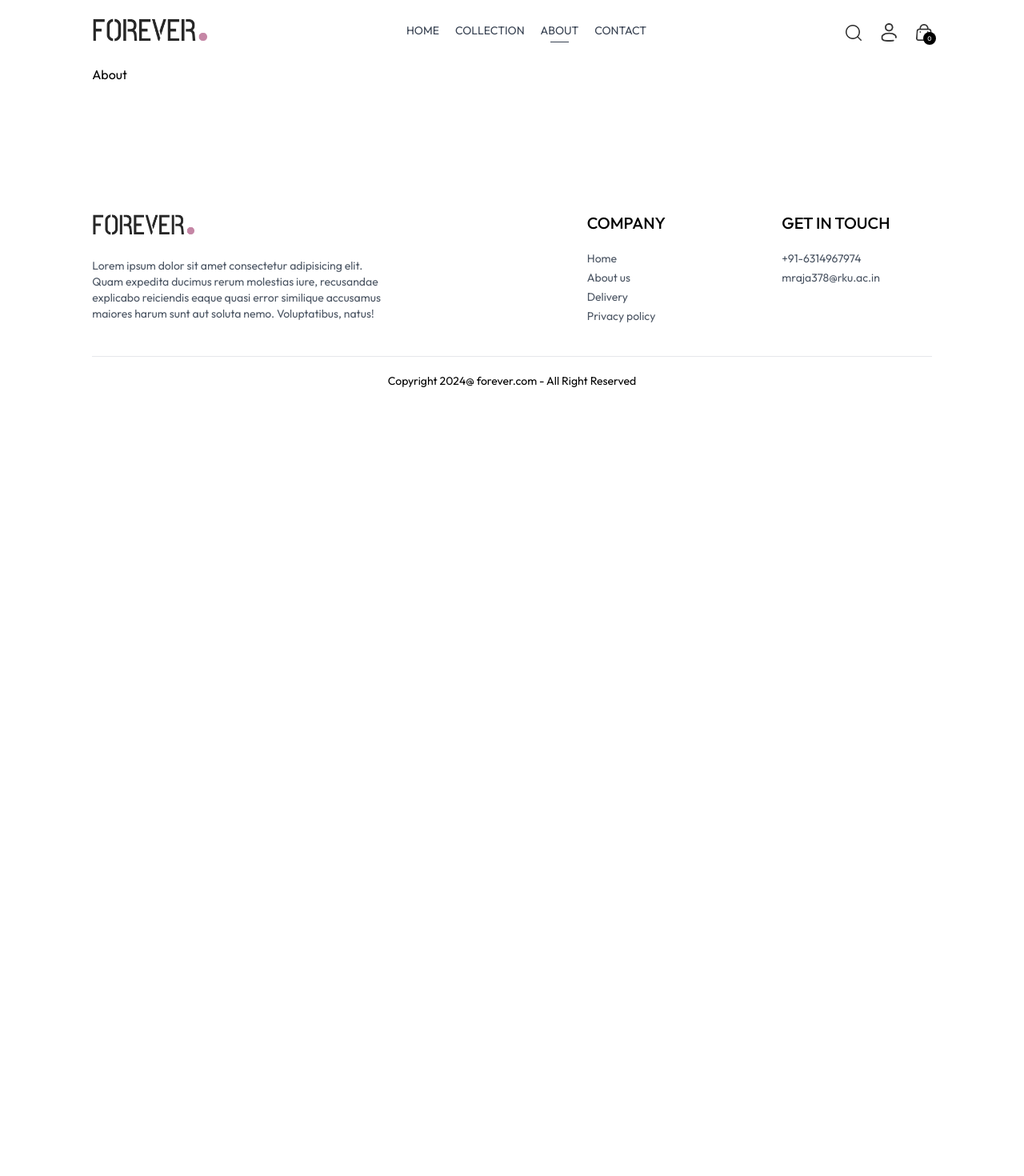
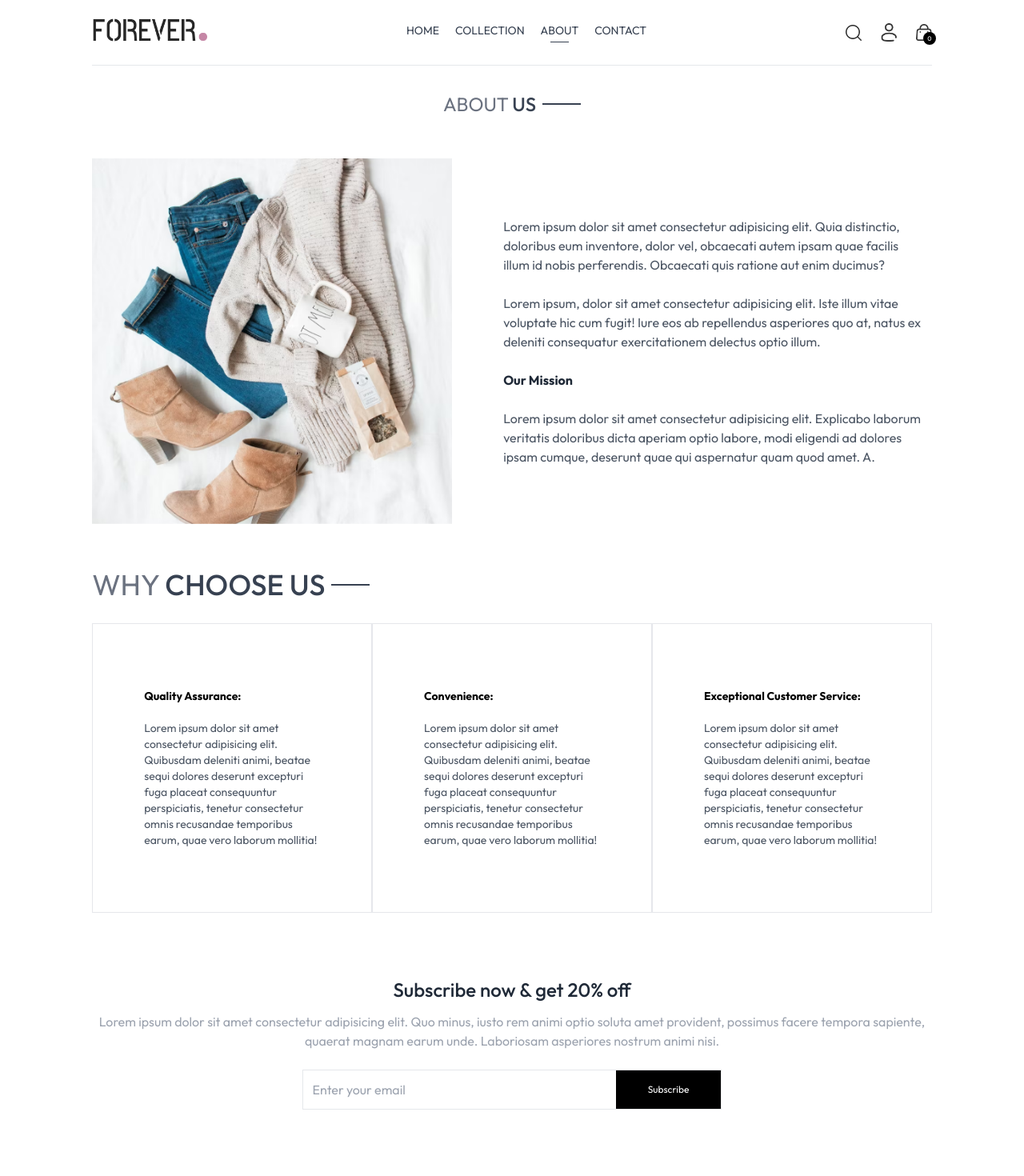
Before and after one commit to ashimraja/ecommerce, a React (Create React App) app in the folder frontend/: page /about in a window 1280 px wide. Shown: the top 1470 px of the page at 80% size. Before the commit the page ends 800 px from the top, so only its background shows below. Built offline with nearby package versions, Linux system fonts and the light colour scheme.

Commit message:
About Page

```diff
--- a/frontend/src/pages/About.jsx
+++ b/frontend/src/pages/About.jsx
@@ -1,8 +1,43 @@
 import React from 'react'
+import Title from '../components/Title'
+import { assets } from '../assests/assets'
+import NewsletterBox from '../components/NewsletterBox'
 
 const About = () => {
   return (
-    <div>About</div>
+    <div>
+      <div className="text-2xl text-center pt-8 border-t">
+        <Title text1={'ABOUT'} text2={'US'}/>
+      </div>
+      <div className="my-10 flex flex-col md:flex-row gap-16">
+        <img className='w-full md:max-w-[450px]' src={assets.about_img} alt="" />
+        <div className="flex flex-col justify-center gap-6 md:w-2/4 text-gray-600">
+          <p>Lorem ipsum dolor sit amet consectetur adipisicing elit. Quia distinctio, doloribus eum inventore, dolor vel, obcaecati autem ipsam quae facilis illum id nobis perferendis. Obcaecati quis ratione aut enim ducimus?</p>
+          <p>Lorem ipsum, dolor sit amet consectetur adipisicing elit. Iste illum vitae voluptate hic cum fugit! Iure eos ab repellendus asperiores quo at, natus ex deleniti consequatur exercitationem delectus optio illum.</p>
+          <b className='text-gray-800'>Our Mission</b>
+          <p>Lorem ipsum dolor sit amet consectetur adipisicing elit. Explicabo laborum veritatis doloribus dicta aperiam optio labore, modi eligendi ad dolores ipsam cumque, deserunt quae qui aspernatur quam quod amet. A.</p>
+        </div>
+      </div>
+
+      <div className="text-4xl py-4">
+        <Title text1={'WHY'} text2={'CHOOSE US'}/>
+      </div>
+      <div className="flex flex-col md:flex-row text-sm mb-20">
+        <div className="border px-10 md:px-16 py-8 sm:py-20 flex flex-col gap-5">
+          <b>Quality Assurance:</b>
+          <p className='text-gray-600'>Lorem ipsum dolor sit amet consectetur adipisicing elit. Quibusdam deleniti animi, beatae sequi dolores deserunt excepturi fuga placeat consequuntur perspiciatis, tenetur consectetur omnis recusandae temporibus earum, quae vero laborum mollitia!</p>
+        </div>
+        <div className="border px-10 md:px-16 py-8 sm:py-20 flex flex-col gap-5">
+          <b>Convenience:</b>
+          <p className='text-gray-600'>Lorem ipsum dolor sit amet consectetur adipisicing elit. Quibusdam deleniti animi, beatae sequi dolores deserunt excepturi fuga placeat consequuntur perspiciatis, tenetur consectetur omnis recusandae temporibus earum, quae vero laborum mollitia!</p>
+        </div>
+        <div className="border px-10 md:px-16 py-8 sm:py-20 flex flex-col gap-5">
+          <b>Exceptional Customer Service:</b>
+          <p className='text-gray-600'>Lorem ipsum dolor sit amet consectetur adipisicing elit. Quibusdam deleniti animi, beatae sequi dolores deserunt excepturi fuga placeat consequuntur perspiciatis, tenetur consectetur omnis recusandae temporibus earum, quae vero laborum mollitia!</p>
+        </div>
+      </div>
+      <NewsletterBox/>
+    </div>
   )
 }
 
```
